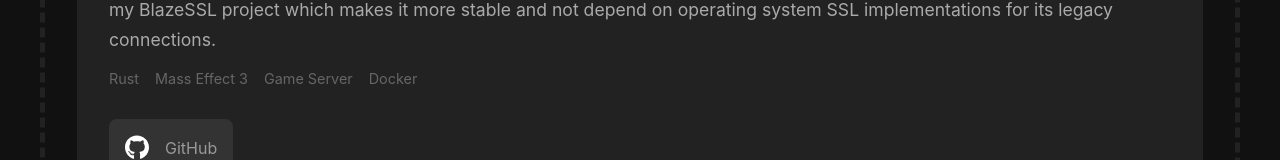
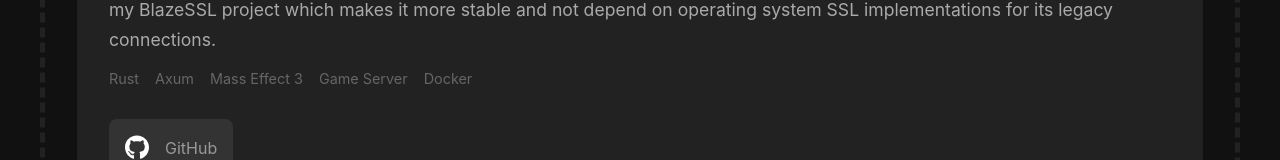
Before and after one commit to jacobtread/jacobtread-nextjs, a Next.js app: page /projects in a window 1280 px wide. Shown: the part 615-775 px from the top of the page. Built offline with nearby package versions, Linux system fonts and the light colour scheme.

Commit message:
Added axum to pocket relay tags

```diff
--- a/pages/projects.tsx
+++ b/pages/projects.tsx
@@ -30,7 +30,7 @@ const Projects: NextPage = () => {
                 <Project
                     title="Pocket Relay"
                     links={[createGitHubLink('PocketRelay/Server')]}
-                    tags={['Rust', 'Mass Effect 3', 'Game Server', 'Docker']}>
+                    tags={['Rust', 'Axum', 'Mass Effect 3', 'Game Server', 'Docker']}>
                     I have started completely rewriting my Pocket Relay game server in Rust which early on
                     showed off great performance improvements along with many benifits over the original Kotlin
                     version. So far I&apos;ve seen a massive memory usage decrease going from 160mb idle on the Kotlin
```
